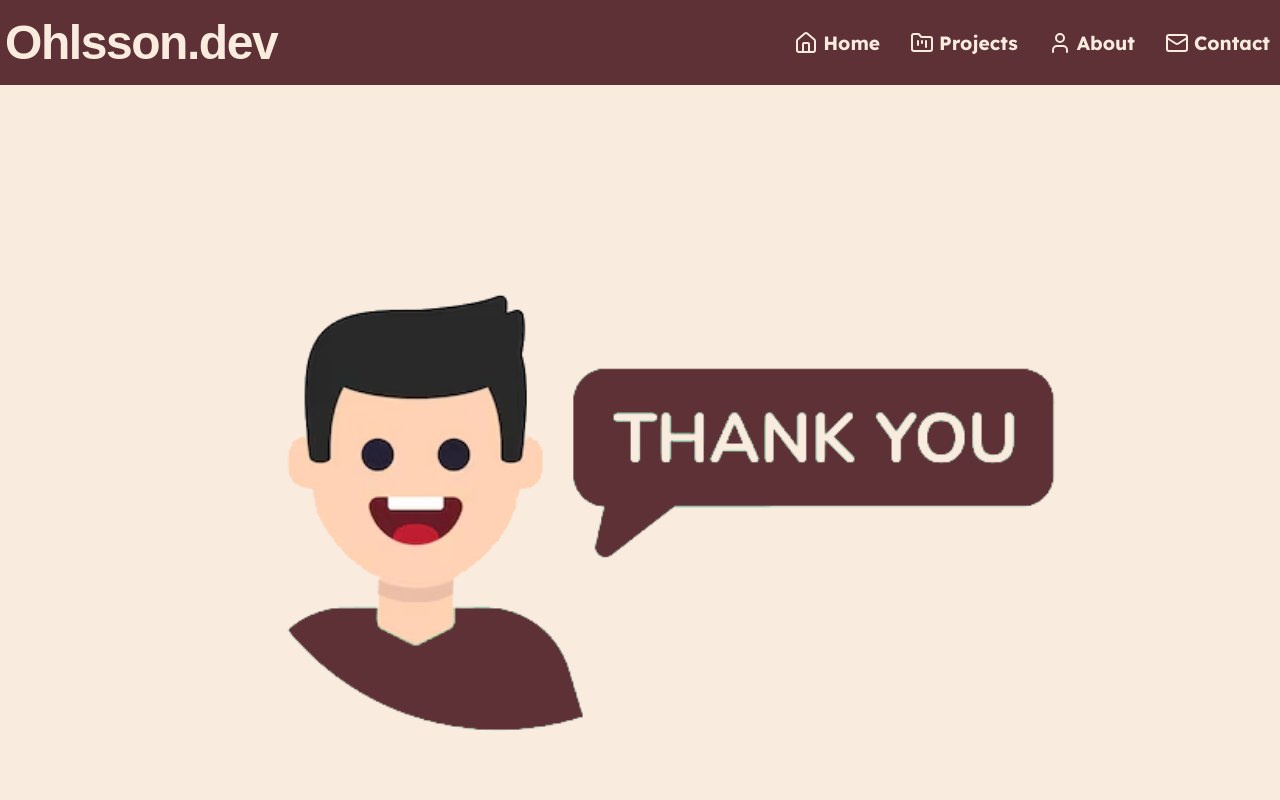
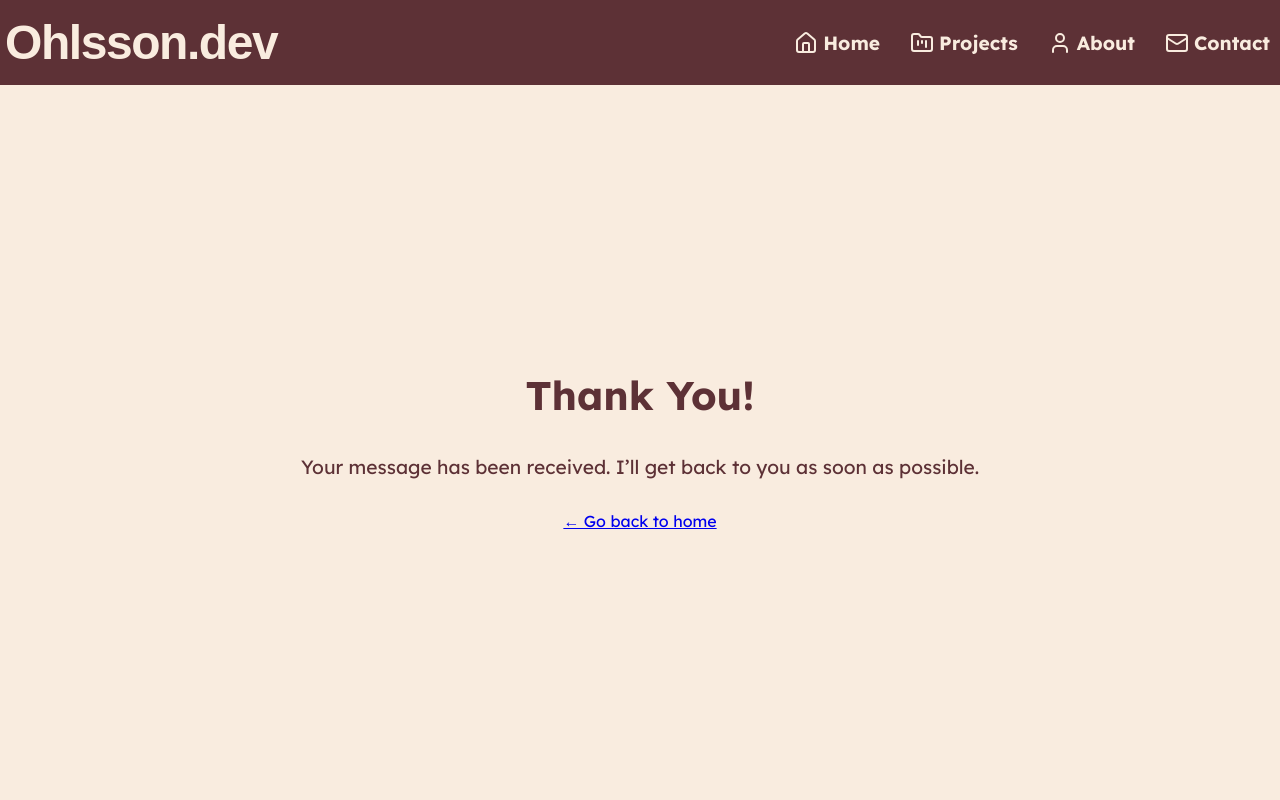
Before and after one commit to markusohlsson/portfoliov2, a Vue app: page /Contact/Success in a window 1280 px wide. Shown: the top 800 px of the page. Built offline with nearby package versions, Linux system fonts and the light colour scheme; a web font is replaced by a local one.

Commit message:
Confirmation page updated and codde added to submission

```diff
--- a/src/assets/styles/pages/success.css
+++ b/src/assets/styles/pages/success.css
@@ -22,3 +22,9 @@
 		margin-bottom: 2rem;
 	}
 }
+
+@media screen and (min-width: 768px) {
+	.success-container {
+		min-height: 80vh;
+	}
+}
--- a/src/components/ContactForm.vue
+++ b/src/components/ContactForm.vue
@@ -1,5 +1,5 @@
 <template>
-    <form class="contact-form" action="https://formsubmit.co/hello@ohlsson.dev" method="POST">
+    <form class="contact-form" action="https://formsubmit.co/c9878decdbff65e7b18774622abdbc3b " method="POST">
         <div class="contact-form-row" data-aos="fade-down-left">
             <input class="contact-form-input" type="text" id="name" name="name" required placeholder=" ">
             <label class="contact-form-label" for="name">Name</label>
--- a/src/pages/Success.vue
+++ b/src/pages/Success.vue
@@ -1,6 +1,5 @@
 <template>
   <div class="success-container">
-    <img class="success-image" src="../assets/svg/thanks.svg" alt="">
     <h1 class="success-title">Thank You!</h1>
     <p class="success-text">Your message has been received. I’ll get back to you as soon as possible.</p>
     <router-link to="/" class="success-link">← Go back to home</router-link>
```
